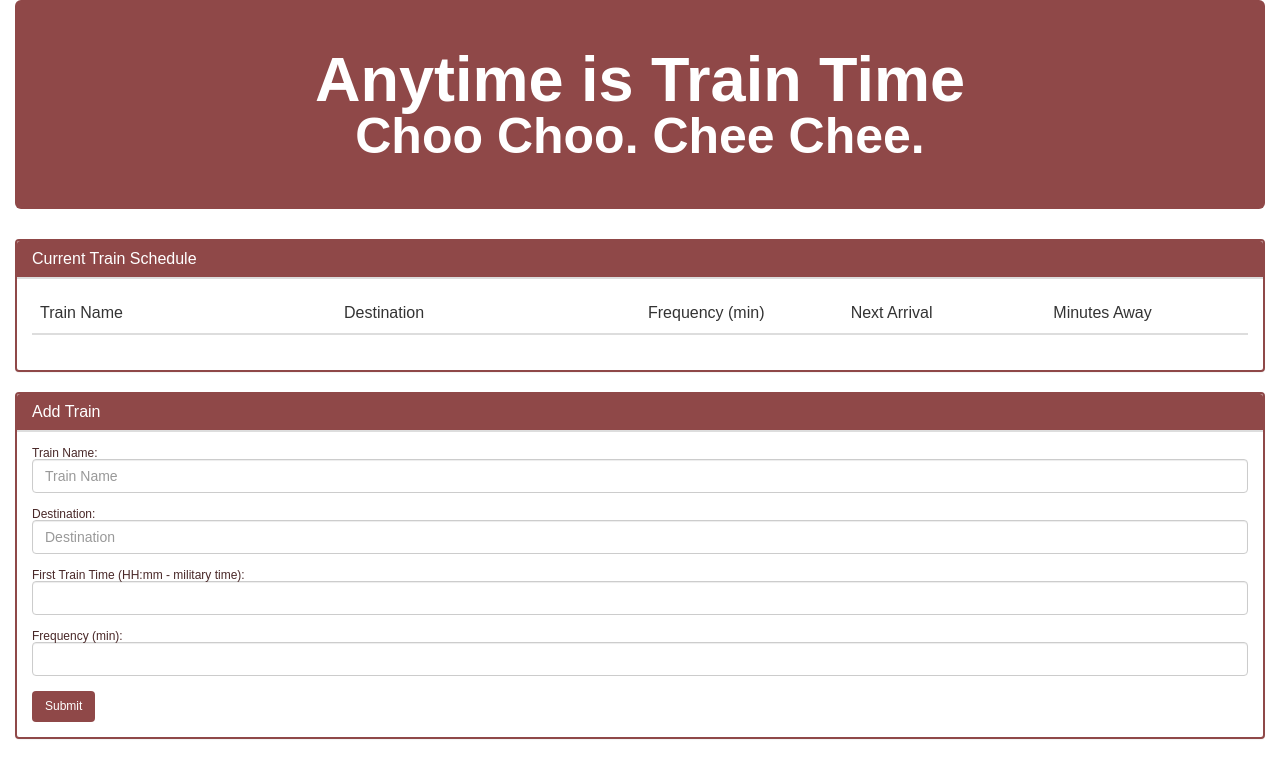
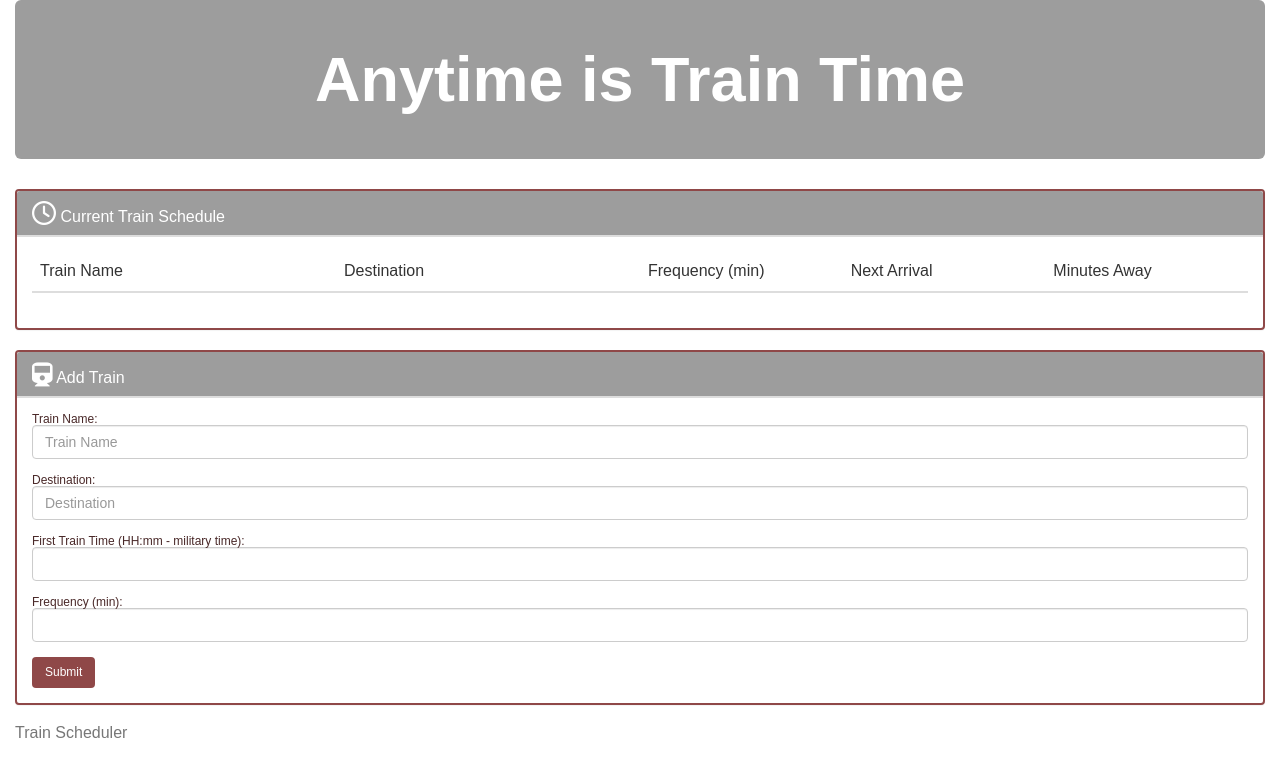
Before and after one commit to smchow/TrainScheduler, a PHP site: page / in a window 1280 px wide. Shown: the top 778 px of the page. Run offline with PHP 8.4, Linux system fonts and the light colour scheme; lists and menus that the app fills with data are empty; some libraries are stand-ins or nearby versions.

Commit message:
Change css background

```diff
--- a/assets/style.css
+++ b/assets/style.css
@@ -1,5 +1,5 @@
 .jumbotron{
-  background-color:  #8f4848;
+  background-color:  #9d9d9d;
   color: white;
   font-size: 50px;
   font-weight: bold;
@@ -15,11 +15,11 @@ div.container{
 }
 
 #searchpar {
-  background-color: #8f4848;
+  background-color: #9d9d9d;
   color: white;
   size: 18px;
   font-weight: bold
-  border-color: #8f4848;
+  border-color: #9d9d9d;
   border-width: 2px;
 }
 
--- a/index.html
+++ b/index.html
@@ -17,17 +17,21 @@
 
 <body>
 
+
+<link rel="stylesheet" href="https://cdnjs.cloudflare.com/ajax/libs/font-awesome/4.7.0/css/font-awesome.min.css">
+
 <script src="https://use.fontawesome.com/7b6dd2ca46.js"></script>
 
 <div class="container">
     <div class="jumbotron">
    <h1>Anytime is Train Time</h1>
-   <h4>Choo Choo. Chee Chee.</h4></div>
+  </div>
 
 <div class="container" id="rContainer">
    <div class="row">
       <div class="panel panel-default">
         <div class="panel-heading" id="searchpar">
+        <span class="fa fa-clock-o" style="font-size:24px;"></span>
           Current Train Schedule
         </div>
         <div class="panel-body">
@@ -58,6 +62,7 @@
    <div class="row">
       <div class="panel panel-default">
         <div class="panel-heading" id="searchpar">
+        <span class="fa fa-train" style="font-size:24px;"></span>
           Add Train
         </div>
         <div class="panel-body">
@@ -105,6 +110,11 @@
   </div>
 </div>
 
+<footer class="footer">
+      <div class="container">
+        <p class="text-muted">Train Scheduler</p>
+      </div>
+    </footer>
 
 
   <!-- Displaying the results -->
```
